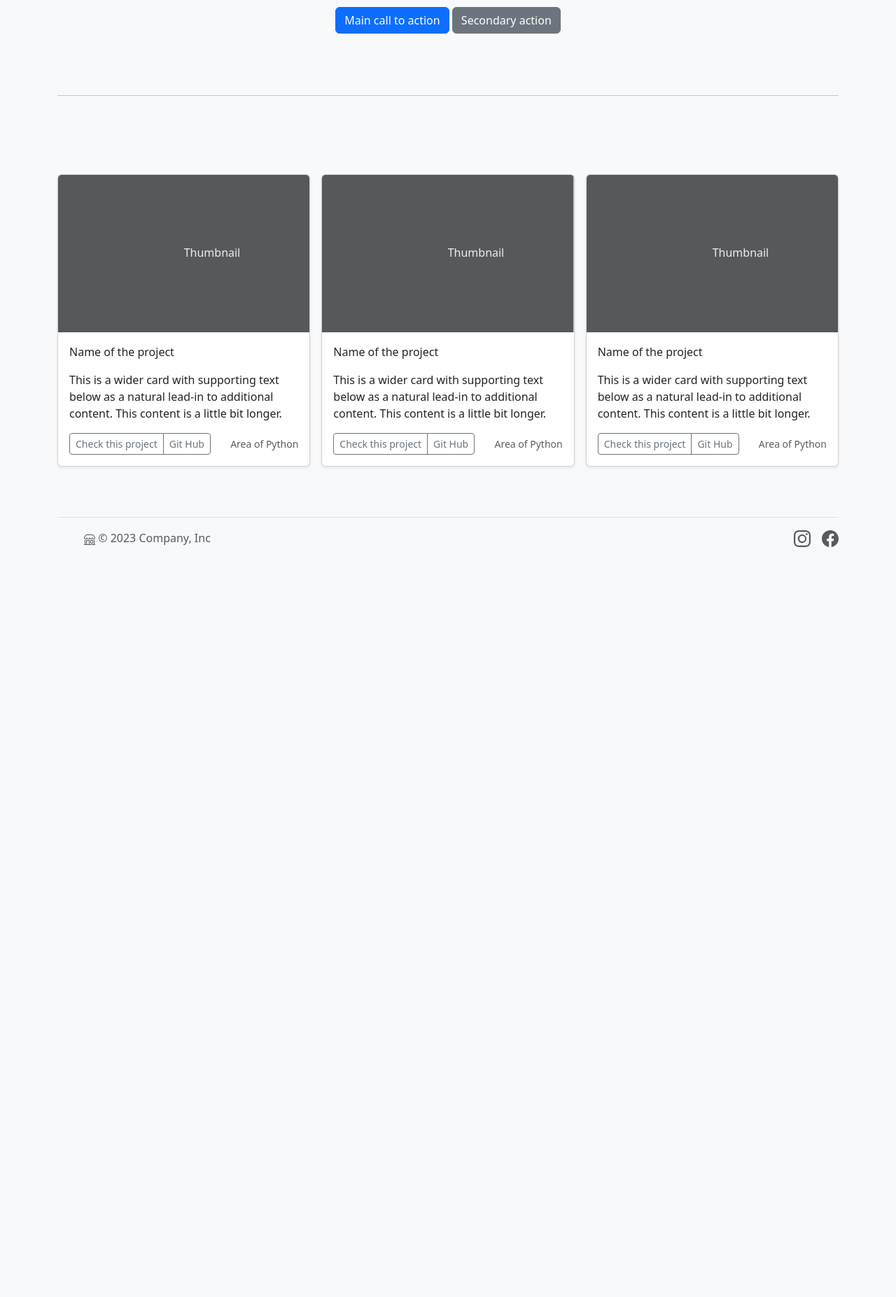
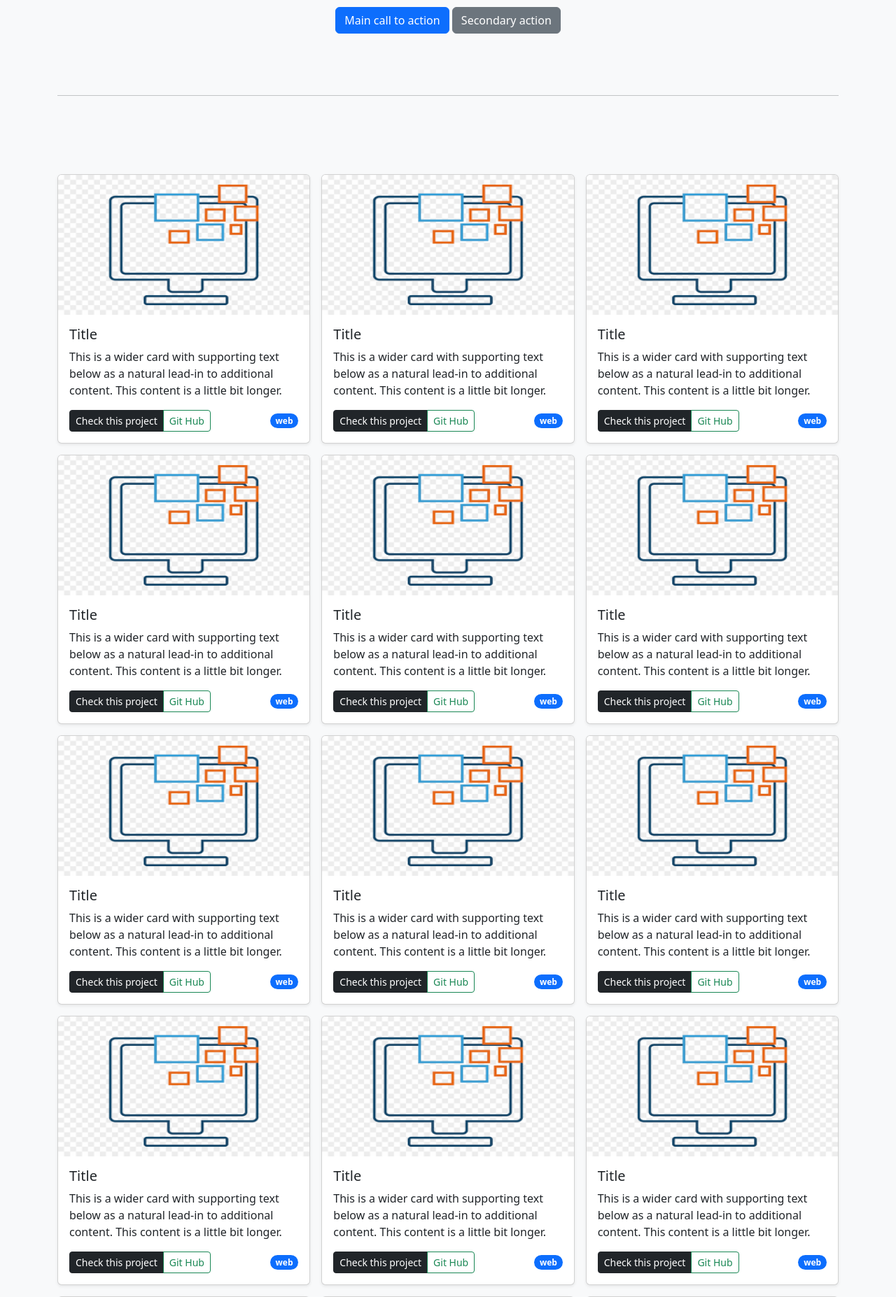
Before and after one commit to ArturrrZ/Portfolio, a Flask app: page /projects in a window 1280 px wide. Shown: the part 329-2183 px from the top of the page at 70% size. Before the commit the page ends 1111 px from the top, so only its background shows below. Run offline with Flask 3, Linux system fonts and the light colour scheme; some libraries are stand-ins or nearby versions.

Commit message:
badgets and fixed img

```diff
--- a/main.py
+++ b/main.py
@@ -18,7 +18,7 @@ def dont():
 @app.route("/projects")
 def projects():
     list=[]
-    for _ in range(3):
+    for _ in range(20):
         list.append(_)
     return render_template('projects.html',projects=list)
 
--- a/templates/projects.html
+++ b/templates/projects.html
@@ -26,21 +26,24 @@
           {%for project in projects:%}
         <div class="col">
           <div class="card shadow-sm">
-            <svg class="bd-placeholder-img card-img-top" width="100%" height="225" xmlns="http://www.w3.org/2000/svg" role="img" aria-label="Placeholder: Thumbnail" preserveAspectRatio="xMidYMid slice" focusable="false"><title>Placeholder</title><rect width="100%" height="100%" fill="#55595c"></rect><text x="50%" y="50%" fill="#eceeef" dy=".3em">Thumbnail</text></svg>
+              <img src="./static/assets/img/display.png" class="card-img-top" alt="..." height="200px" width="400px">
             <div class="card-body">
-                <p>Name of the project</p>
+                <h5>Title</h5>
               <p class="card-text">This is a wider card with supporting text below as a natural lead-in to additional content. This content is a little bit longer.</p>
               <div class="d-flex justify-content-between align-items-center">
                 <div class="btn-group">
-                  <button type="button" class="btn btn-sm btn-outline-secondary">Check this project</button>
-                  <button type="button" class="btn btn-sm btn-outline-secondary">Git Hub </button>
+                  <button type="button" class="btn btn-sm btn-dark">Check this project</button>
+                  <button type="button" class="btn btn-sm btn-outline-success ">Git Hub </button>
                 </div>
 
-                <small class="text-body-secondary">Area of Python</small>
+                    <span class="badge text-bg-primary rounded-pill">web</span>
+
               </div>
             </div>
           </div>
         </div>
+
+
           {%endfor%}
 
       </div>
```
Also changed, not shown: templates/test.html (+16 -0 lines).
